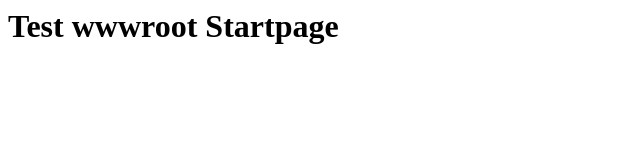
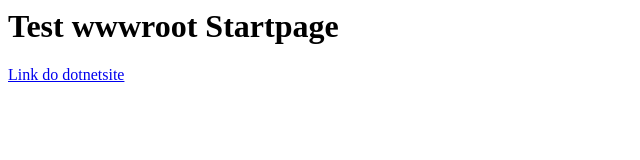
Before and after one commit to dahermansson/TestStaticSite, a plain HTML site: page index.html in a window 1280 px wide. Shown: the whole page, without its empty margins (0-640 px from the left). Drawn offline with Linux system fonts and the light colour scheme.

Commit message:
link to dotnet site

```diff
--- a/index.html
+++ b/index.html
@@ -1,5 +1,6 @@
 <html>
     <body>
         <h1>Test wwwroot Startpage</h1>
+        <a href="/dotnet/">Link do dotnetsite</a>
    </body>
 </html>
```
Also changed, not shown: 1 other file.
